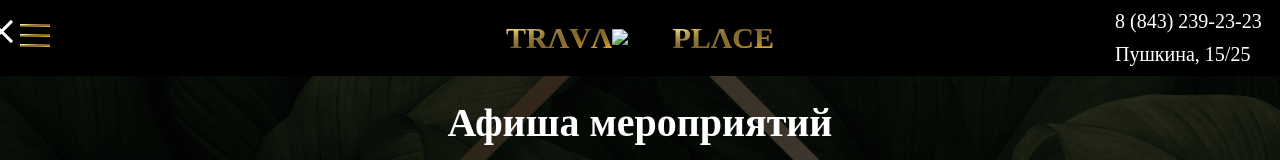
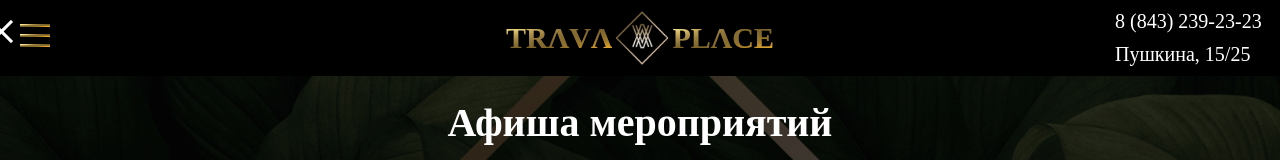
Before and after one commit to AdminDrovaWeb/Trava_Lounge, a plain HTML site: page index.html in a window 1280 px wide. Shown: the top 160 px of the page. Drawn offline with Linux system fonts and the light colour scheme.

Commit message:
Update index.html

```diff
--- a/index.html
+++ b/index.html
@@ -34,7 +34,7 @@
                 <p class="header__name__text">
                     TrΛvΛ
                 </p>
-                <img src="../Trava_Lounge_project/img/logo.png" alt="logo" class="header__logo">
+                <img src="img/logo.png" alt="logo" class="header__logo">
                 <p class="header__name__text">
                     plΛce
                 </p>
@@ -322,7 +322,7 @@
                     <p class="header__name__text">
                         TrΛvΛ
                     </p>
-                    <img src="../Trava_Lounge_project/img/logo.png" alt="logo" class="header__logo">
+                    <img src="img/logo.png" alt="logo" class="header__logo">
                     <p class="header__name__text">
                         plΛce
                     </p>
```
